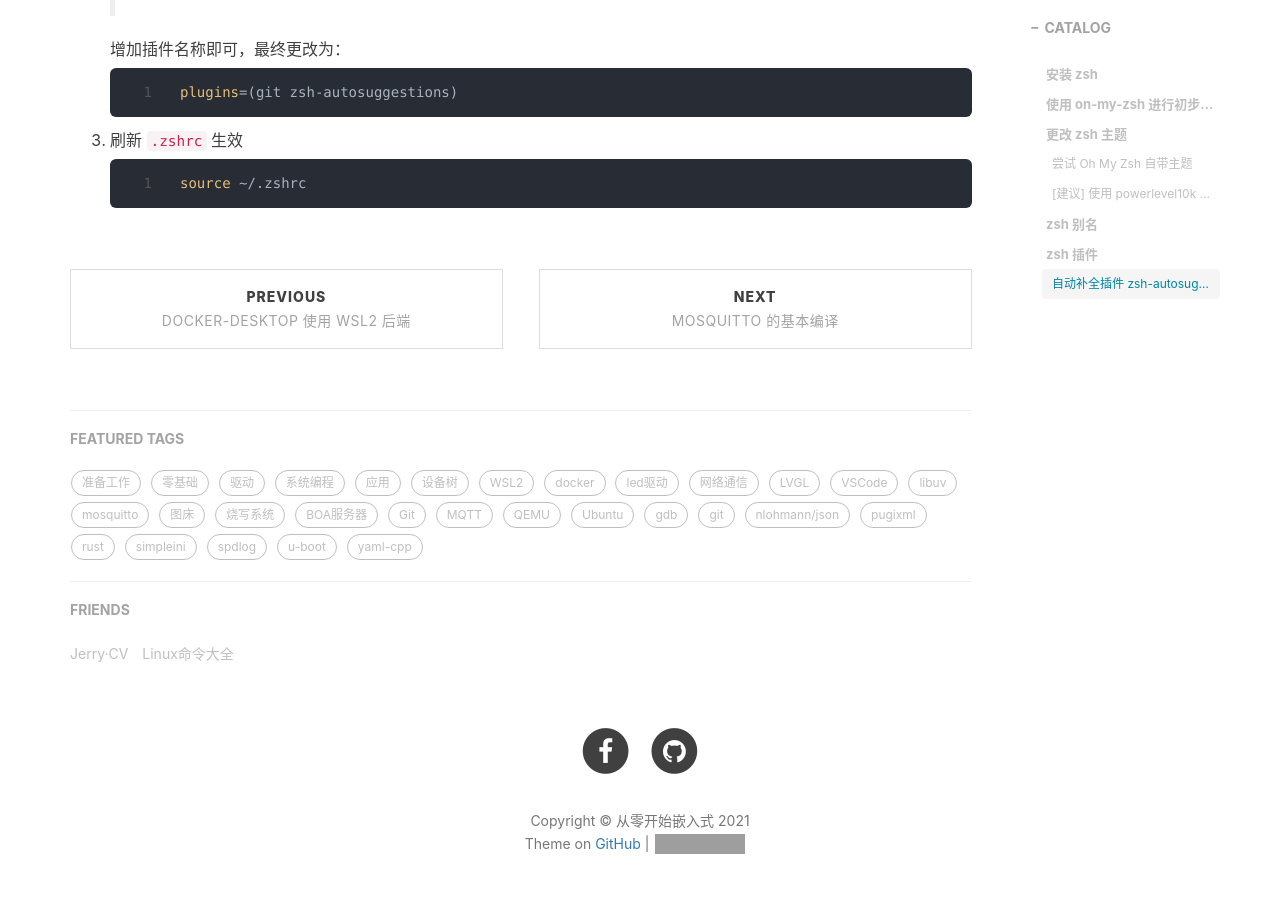
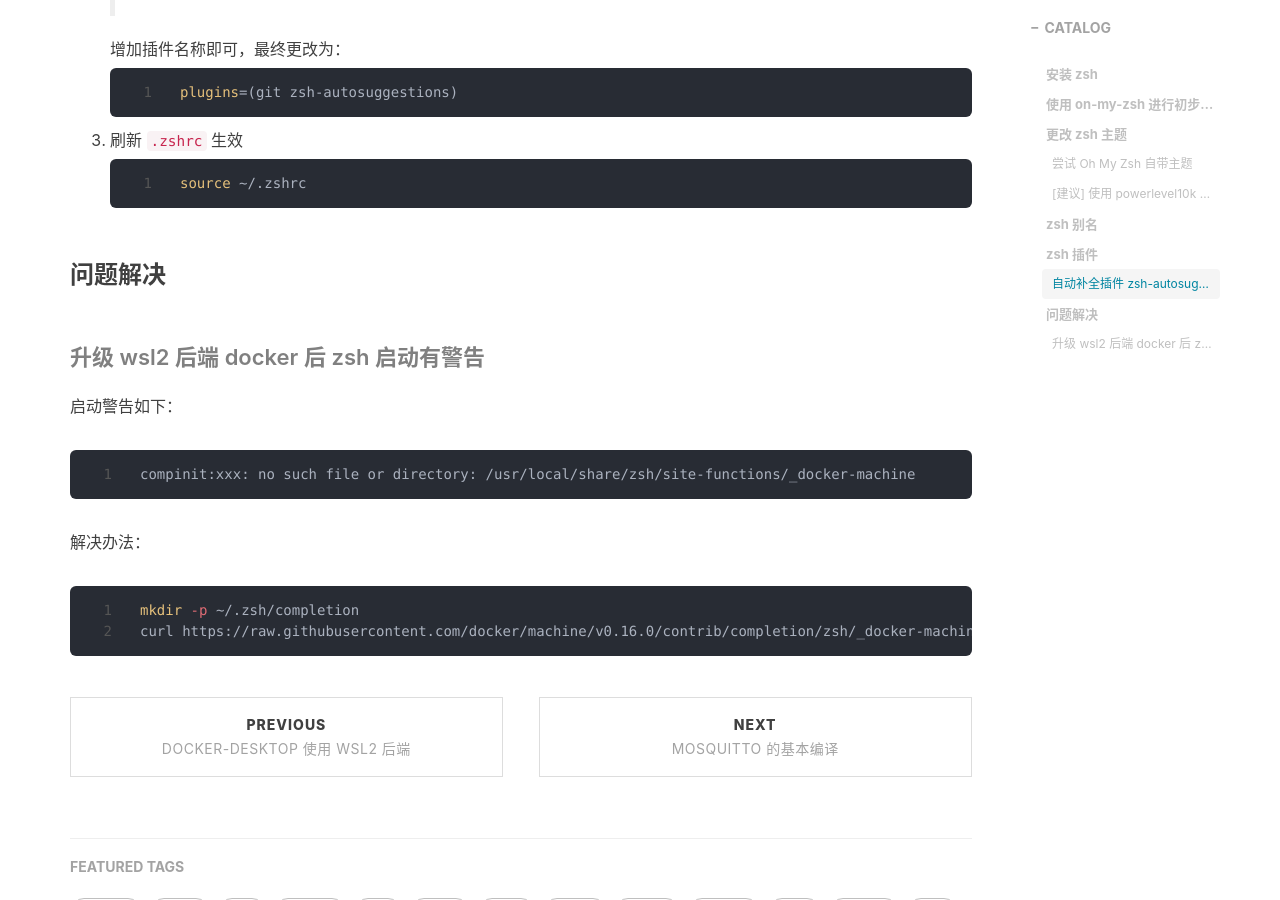
Before and after one commit to jvfan/bg, a Jekyll site: the page built from _posts/2021-01-27-使用-zsh-一个更好用的终端.md, in a window 1280 px wide and 900 px high, scrolled down 3193 px. Built offline with Jekyll 4.4.1, drawn with Linux system fonts in a browser that asks for light colours; nearby versions of some CDN libraries; comment, search, counter and statistics services are not loaded; grey boxes are pictures that could not be loaded.

Commit message:
Update 2021-01-27-使用-zsh-一个更好用的终端.md

````diff
--- a/_posts/2021-01-27-使用-zsh-一个更好用的终端.md
+++ b/_posts/2021-01-27-使用-zsh-一个更好用的终端.md
@@ -144,3 +144,20 @@ chsh -s `which zsh`
    ```shell
    source ~/.zshrc
    ```
+
+### 问题解决
+
+#### 升级 wsl2 后端 docker 后 zsh 启动有警告
+
+启动警告如下：
+
+```
+compinit:xxx: no such file or directory: /usr/local/share/zsh/site-functions/_docker-machine
+```
+
+解决办法：
+
+```shell
+mkdir -p ~/.zsh/completion
+curl https://raw.githubusercontent.com/docker/machine/v0.16.0/contrib/completion/zsh/_docker-machine > ~/.zsh/completion/_docker-machine
+```
````
